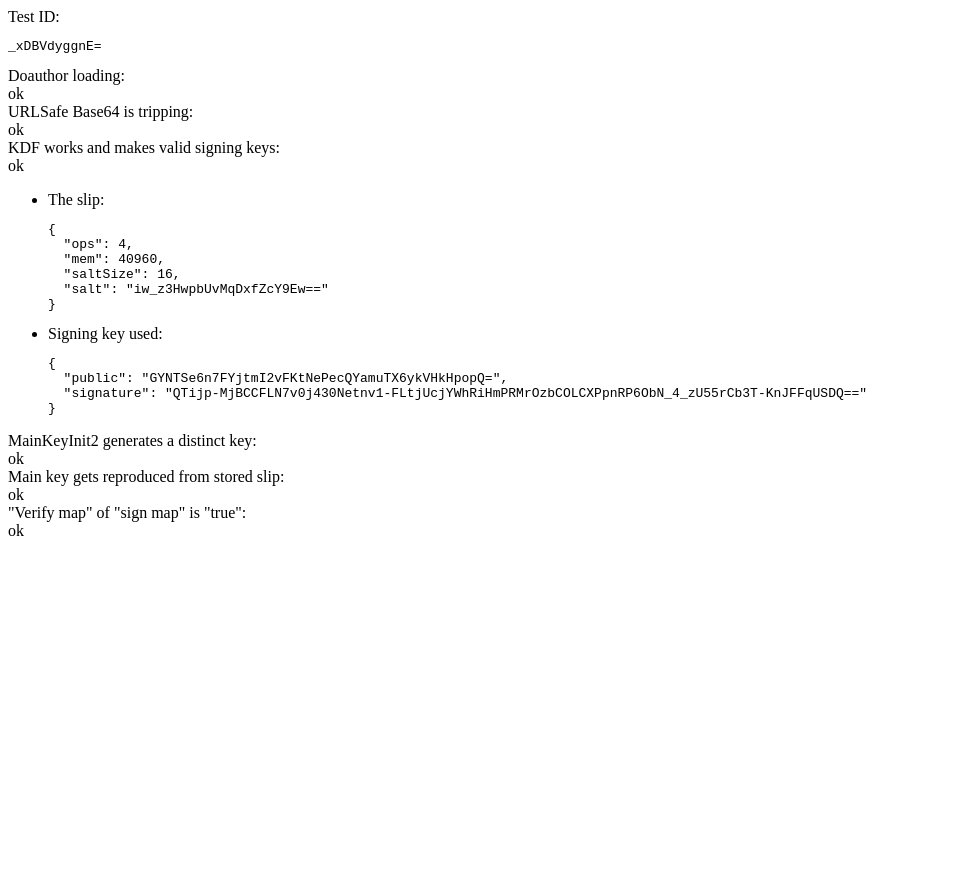
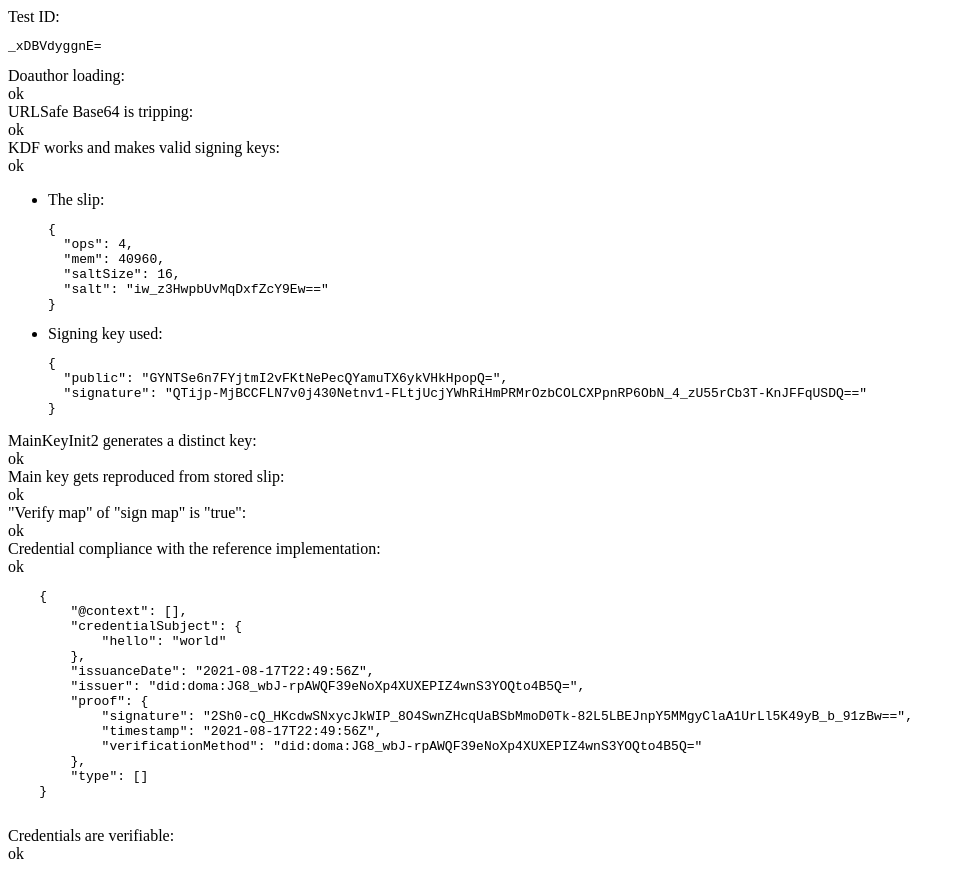
Before and after one commit to doma-engineering/do-auth-js, a website built with webpack: page embedded_test_suite.html in a window 1280 px wide. Shown: the whole page, without its empty margins (0-964 px from the left). Before the commit the page ends 800 px from the top, so only its background shows below. Built offline with nearby package versions, Linux system fonts and the light colour scheme.

Commit message:
Problem: no way to make verifiable credentials
Solution:
 - Implement function `from_claim`, which builds credential in
   accordance with the reference implementaiton and then signs it using
   generic `sign_map`.
 - Improve public key memorisation UX by not requiring redundant DID
 - Remove excess debug output
 - Choose and fix a signing keypair ("dW8Z...JQ=", "H9xUH...g==")
 - Use reference implementation to prepare a reference credential
 - Import it here and make sure we can override issuanceDate
 - Reproduce it by calling `from_claim`, injecting reference's issuanceDate
 - Make sure that
	- Signatures of the reference and of this implementation match
	- Credential produced by this implementation is verifiable

```diff
--- a/embedded_test_suite.html
+++ b/embedded_test_suite.html
@@ -30,6 +30,26 @@
     <div id="localstorage" class="test">pending</div>
     <label>"Verify map" of "sign map" is "true":</label>
     <div id="verify_map__sign_map" class="test">pending</div>
+    <label>Credential compliance with the reference implementation:</label>
+    <div id="credential-compatibility" class="test">pending</div>
+    <pre id="credential-target">
+    {
+        "@context": [],
+        "credentialSubject": {
+            "hello": "world"
+        },
+        "issuanceDate": "2021-08-17T22:49:56Z",
+        "issuer": "did:doma:JG8_wbJ-rpAWQF39eNoXp4XUXEPIZ4wnS3YOQto4B5Q=",
+        "proof": {
+            "signature": "2Sh0-cQ_HKcdwSNxycJkWIP_8O4SwnZHcqUaBSbMmoD0Tk-82L5LBEJnpY5MMgyClaA1UrLl5K49yB_b_91zBw==",
+            "timestamp": "2021-08-17T22:49:56Z",
+            "verificationMethod": "did:doma:JG8_wbJ-rpAWQF39eNoXp4XUXEPIZ4wnS3YOQto4B5Q="
+        },
+        "type": []
+    }
+    </pre>
+    <label>Credentials are verifiable:</label>
+    <div id="verifiable-credentials" class="test">pending</div>
 </body>
 
 <script src="/dist/doauthor.js"></script>
@@ -102,6 +122,27 @@
         }
         return doauthor.crypto.deriveSigningKeypair(mkey, 20);
     }
+    const testCredentialCompatibility = () => {
+        const kp = {
+            "public": doauthor.crypto.read("dW8Z2z2icecILIyAdrjaOqkurfC99ocFR87r9QX_mJQ="),
+            "secret": doauthor.crypto.read("H9xUHnIAxdYuslQ8UULO8A0eXf6gH2ySEfo2-kdZZow32Nza1n_O_YdP4Qg7JuCbt8ieMOZkFypb-UbAWVLKCg==")
+        };
+        const cred_ours = doauthor.credential.from_claim(kp, { "hello": "world" }, { "issuanceDate": "2021-08-17T22:49:56Z" });
+        const cred_ref = JSON.parse(i("credential-target").innerText);
+        const our_sig = cred_ours["proof"]["signature"];
+        const ref_sig = cred_ref["proof"]["signature"];
+        if (our_sig === ref_sig) {
+            ok("credential-compatibility");
+        } else {
+            nok("credential-compatibility");
+        }
+        doauthor.did.memorisePublicKey(kp["public"]);
+        if (doauthor.crypto.verify_map(cred_ours)) {
+            ok("verifiable-credentials");
+        } else {
+            nok("verifiable-credentials");
+        }
+    }
     (async () => {
         const promise = DoAuthorBootstrapper.main()
         promise.then(
@@ -112,6 +153,7 @@
                 const mkey = testMainKeyDerivation();
                 const skp = testMainKeyInit2GeneratesDistinctKey(mkey);
                 await testCryptoVerifyMapOfSignMapIsTrue(skp);
+                testCredentialCompatibility();
             }
         )
     })();
--- a/src/doauthor.js
+++ b/src/doauthor.js
@@ -72,12 +72,11 @@ export const main = async () => {
             window.doauthor.crypto.deriveSigningKeypair = (mkey, n) => {
                 const mkd = sodium.crypto_kdf_derive_from_key(doauthor.keySize, n, "signsign", mkey);
                 let { publicKey, privateKey } = sodium.crypto_sign_seed_keypair(mkd);
-                doauthor.did.memorizePublicKey(doauthor.did.from_pk(publicKey), publicKey);
+                doauthor.did.memorisePublicKey(publicKey);
                 return { public: publicKey, secret: privateKey };
             }
 
             window.doauthor.crypto.sign = (msg, kp) => {
-                console.log("Signing", msg, "with", kp)
                 return { public: kp.public, signature: sodium.crypto_sign_detached(msg, kp.secret) };
             }
 
@@ -123,7 +122,6 @@ export const main = async () => {
                 const proof_map = doauthor.proof.from_signature(issuer, detached_signature["signature"]);
                 var res = { ...the_map };
                 res[opts["proofField"]] = proof_map;
-                console.log("Signed", JSON.stringify(canonical_claim));
                 return res;
             }
 
@@ -132,7 +130,6 @@ export const main = async () => {
                     overrides = {};
                 }
 
-                console.log("Verifying", verifiable_map, "with overrides", overrides);
 
                 const opts0 = {
                     "proofField": "proof",
@@ -171,7 +168,6 @@ export const main = async () => {
                         "public": doauthor.crypto.read(pk),
                         "signature": doauthor.crypto.read(proof[opts["signatureField"]]),
                     };
-                    console.log("Sig is", sig, "ds", reconstructed_detached_sig, "msg", JSON.stringify(verifiable_canonical));
                     const is_valid = doauthor.crypto.verify(JSON.stringify(verifiable_canonical), reconstructed_detached_sig);
                     return is_valid && acc;
                 }, true);
@@ -184,6 +180,12 @@ export const main = async () => {
              * function does what it's supposed to do and proper
              * invariant testing and audit are absolutely necessary to
              * run it in production.
+             *
+             * UPDATE (Aug 18th, 2021):
+             * With more test coverage for simple cases, we have more evidence
+             * that canonicalise works as intended, but we still need to attack
+             * this function with as messed up test cases as possible and
+             * compare it with reference implementation.
              */
             function _canonicalise(x) {
                 // console.log("Canonicalising ", x)
@@ -221,6 +223,32 @@ export const main = async () => {
             }
 
             window.doauthor.credential = {};
+
+            window.doauthor.credential.from_claim = (kp, claim, misc) => {
+                const tau0 = doauthor.util.isoUtcNow();
+                const did = doauthor.did.from_pk(kp["public"]);
+                const issuer = did;
+                var cred_so_far = {
+                    "@context": [],
+                    "type": [],
+                    "issuer": issuer,
+                    "issuanceDate": tau0,
+                    "credentialSubject": claim,
+                }
+                if (typeof (misc) === 'object') {
+                    ["effectiveDate", "validFrom", "validUntil"].map((x) => {
+                        if (!(x in cred_so_far) && (x in misc)) {
+                            cred_so_far[x] = misc[x];
+                        }
+                    });
+                    ["issuanceDate"].map((x) => {
+                        if (x in misc) {
+                            cred_so_far[x] = misc[x];
+                        }
+                    })
+                }
+                return doauthor.crypto.sign_map(kp, cred_so_far);
+            }
 
             window.doauthor.credential.proofless = (cred) => {
                 ctxs = cred['@context'];
@@ -269,19 +297,17 @@ export const main = async () => {
                 if (pk_by_did === null) {
                     const did_public_resp = await fetch(doauthor.server + "/did/public/" + did_str).then(resp => resp.json);
                     pk_by_did = did_public_resp["public"];
-                    doauthor.did.memorizePublicKey64(did_str, pk_by_did);
+                    doauthor.did.memorisePublicKey64(pk_by_did);
                 }
                 return pk_by_did;
             }
 
-            window.doauthor.did.memorizePublicKey64 = (did_str, pk64) => {
-                console.log("Storing", pk64, "under", did_str);
-                return localStorage.setItem("pk|" + did_str, pk64);
+            window.doauthor.did.memorisePublicKey64 = (pk64) => {
+                return localStorage.setItem("pk|" + doauthor.did.from_pk64(pk64), pk64);
             }
 
-            window.doauthor.did.memorizePublicKey = (did_str, pk) => {
-                console.log("Memorizing PK");
-                return doauthor.did.memorizePublicKey64(did_str, doauthor.crypto.show(pk));
+            window.doauthor.did.memorisePublicKey = (pk) => {
+                return doauthor.did.memorisePublicKey64(doauthor.crypto.show(pk));
             }
 
             window.doauthor.util = {};
```
Also changed, not shown: test/specs/doauthorsuite.js (+0 -1 lines), dist/doauthor.js.
